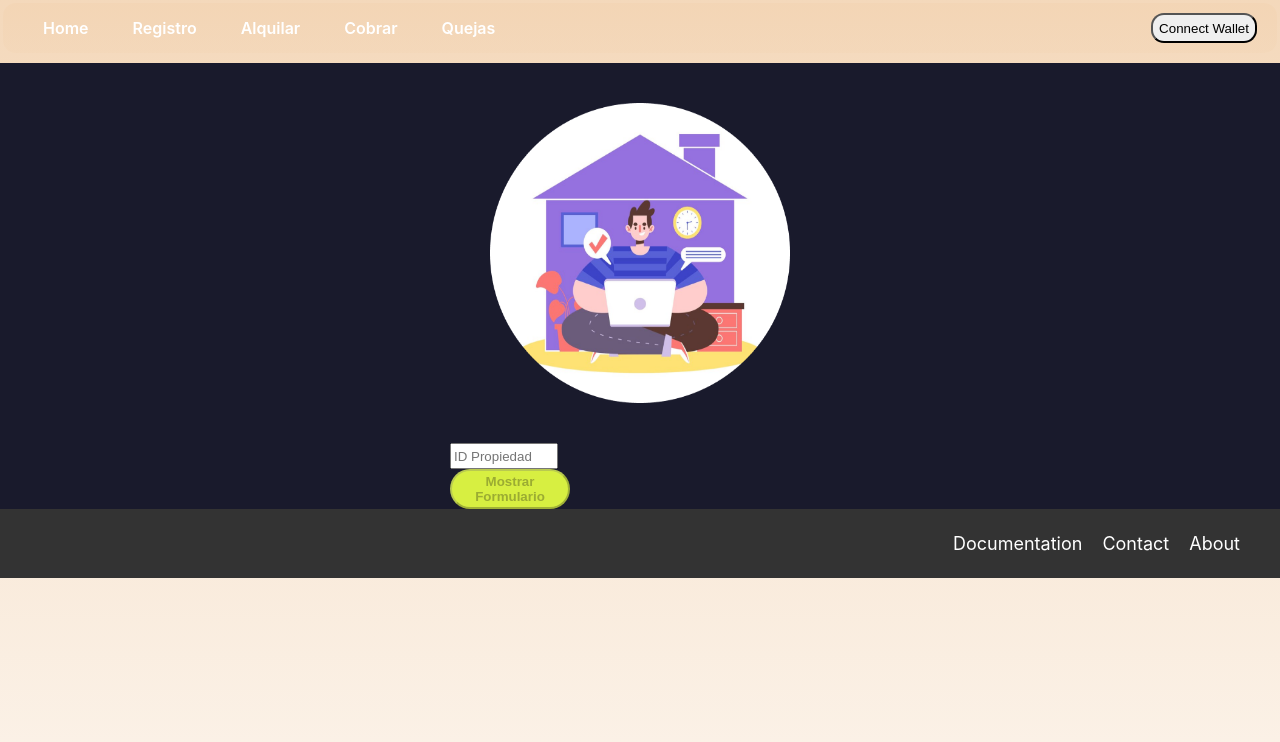
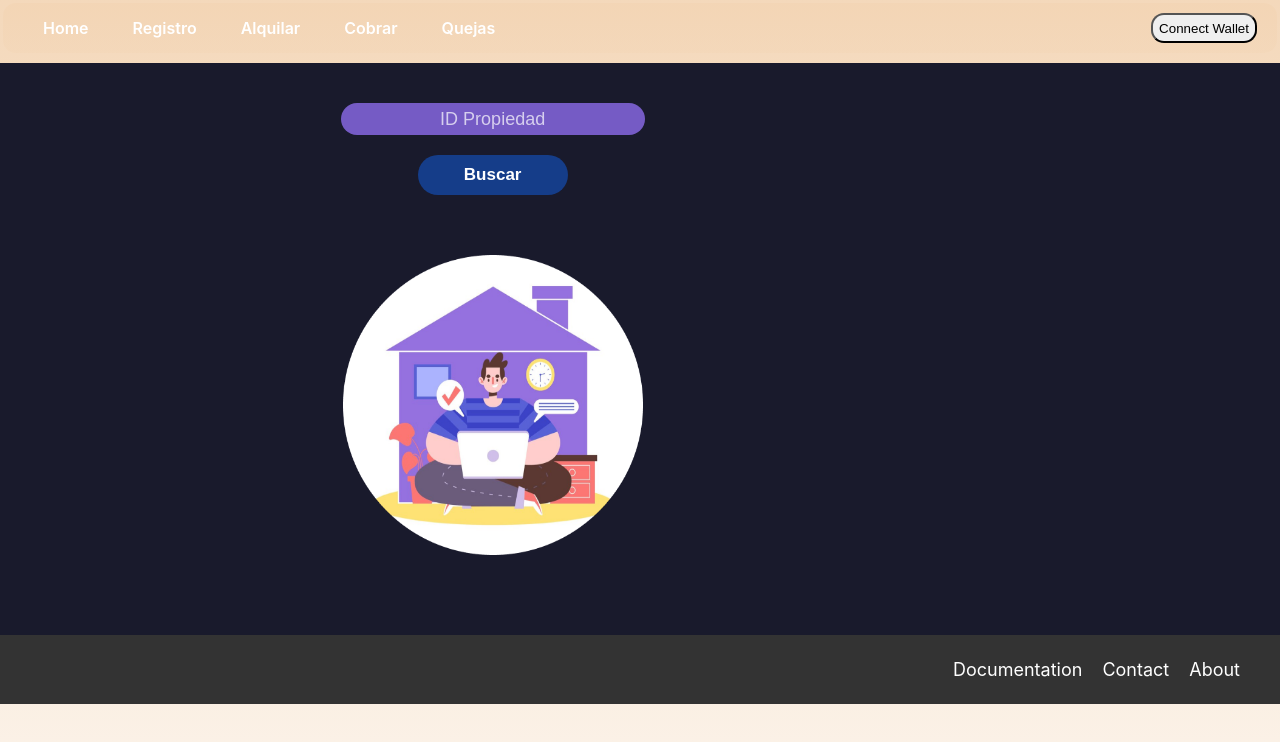
Before and after one commit to LeandroCDN/rent-protocol-front, a React (Create React App) app: page /Cobrar in a window 1280 px wide. Shown: the top 742 px of the page. Built offline with nearby package versions, Linux system fonts and the light colour scheme.

Commit message:
estilos mejorados

```diff
--- a/src/pages/Cobrar/cobrar.css
+++ b/src/pages/Cobrar/cobrar.css
@@ -6,37 +6,60 @@
   gap: 32px;
   }
 
-.divvv {
+.div-imagen {
   height: 300px;
   width: 300px;
 }
 
 .boton {
-  background-color: #D7EF41;
+  background-color: #153D89;
+  color: #fff;
   height: 40px;
-  width: 120px;
-  left: 1140px;
-  top: 30px;
+  width: 150px;
   border-radius: 40px;
   font-weight: 600;
-
+  margin: 20px;
+  font-size: 17px;
+  text-align: center;
+  border: none;
+  /* transition: all 0.7s; */
 }
 
 .entrada {
-  height: 20px;
-  width: 100px;
+  color: #fff;
+  height: 30px;
+  width: 300px;
+  background-color: #8D6CEBCC;
+  font-weight: 500;
+  text-align: center;
+  font-size: 18px;
+  border-radius: 20px;
+  border: none;
+}
+
+::placeholder {
+  color: rgba(255,255,255,0.7)
 }
 
 .formu {
-  background-color: #283650;
+  background-color: #8D6CEBCC;
   color: #fff;
+  padding: 50px;
+  border-radius: 30px;
 }
 
-.divv {
+
+.divddiv {
   display: flex;
   flex-direction: column;
+  align-items: center;
+  margin: 40px;
 }
 
 .marge {
   margin: 40px;
 }
+
+.withdraw-button div{
+  place-content: center;
+}
--- a/src/pages/Cobrar/cobrar.js
+++ b/src/pages/Cobrar/cobrar.js
@@ -8,14 +8,13 @@ const rentAddress = "0xD6D59e9f8BEe9919dba3261aE9FaEDFDD6A6764a";
 
 
 function Cobrar() {
-  const [showForm, setShowForm] = useState(false);
   const [id, setId] = useState('');
   const [rentContract, setRentContract] = useState('');
   const [isConnected, setIsConnected] = useState(false);
+  const [withdrawAmount, setWithdrawAmount] = useState('');
+  const [property, setProperty] = useState('');
 
-  const handleClick = () => {
-    setShowForm(true);
-  };
+
 
   const createSigner = async () => {
     if (window.ethereum ) {
@@ -53,29 +52,54 @@ function Cobrar() {
   const getDataBlockchain = async (event)=> {
     initContract();
     event.preventDefault();
-    const seeAmount = await rentContract.calculatePayment(0);
+    const seeAmount = await rentContract.calculatePayment(id);
     console.log(seeAmount);
+    setWithdrawAmount(seeAmount.toString());
+    const dataProperty = await rentContract.registerPropertyData(id);
+    console.log(dataProperty);
+    const dataPropertyObject = {
+      renter: (dataProperty.renter).toString(),
+      status: dataProperty.state
+      // price: (dataProperty.pricePerSecond).toString()
+    }
+    setProperty(dataPropertyObject);
+  }
+
+  const claimPayment = async (event)=> {
+    initContract();
+    event.preventDefault();
+    const claim = await rentContract.claimPayment(id, {gasLimit: 300000});
+    console.log(claim);
   }
 
   return (
     <div className='back'>
-      <div className='divv'>
-        <img className='divvv marge' src={ ima }  alt='casita'/>
-      <input type='input' className='entrada' value={id} onChange={(event) => setId(event.target.value)} placeholder='ID Propiedad' />
-      <button className='boton'  onClick={getDataBlockchain} disabled= {!id} >Mostrar Formulario</button>
+      <div className='divddiv'>
+        <input type='input' className='entrada' value={id} onChange={(event) => setId(event.target.value)} placeholder='ID Propiedad' />
+        <button className='boton' onClick={getDataBlockchain} disabled= {!id} >Buscar</button>
+        <img className='div-imagen marge' src={ ima }  alt='casita'/>
       </div>
-      {showForm ? (
+      {withdrawAmount ? (
         <form className='formu'>
             <div>
-              <p>Estado de propiedad: xxx</p>
-              <p>Fecha de alquiler: xx/xx/xx</p>
-              <p>Monto total: $xxx</p>
-              <input className='marge' type='submit'value='Retirar importe'/>
+              <p>Monto a retirar: {withdrawAmount}</p>
+              <p>Renter: {property.renter}</p>
+              <p>Estado: {property.status}</p>
+              <p>Precio por mes: </p>
+              <button className='boton' onClick={claimPayment} >Retirar importe</button>
             </div>
         </form>
-      ) : null}
+      ) : (
+        <div>
+
+        </div>
+      )}
     </div>
   );
 }
 
 export default Cobrar;
+
+// Tarea button:
+// 1: crear una función para llamar a la función de blockchain llamada claimPayment(id)
+// 2: al tocar al botón llamar a la función del paso 1
```
